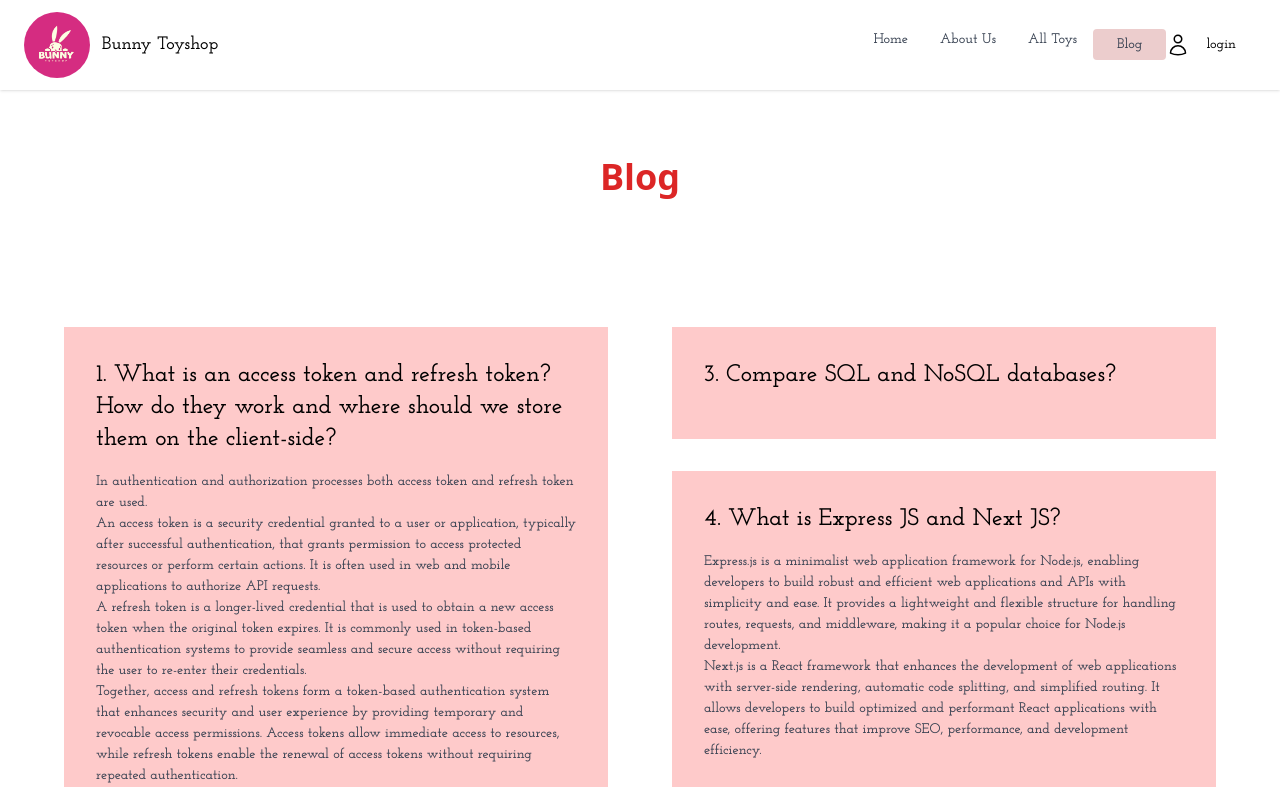
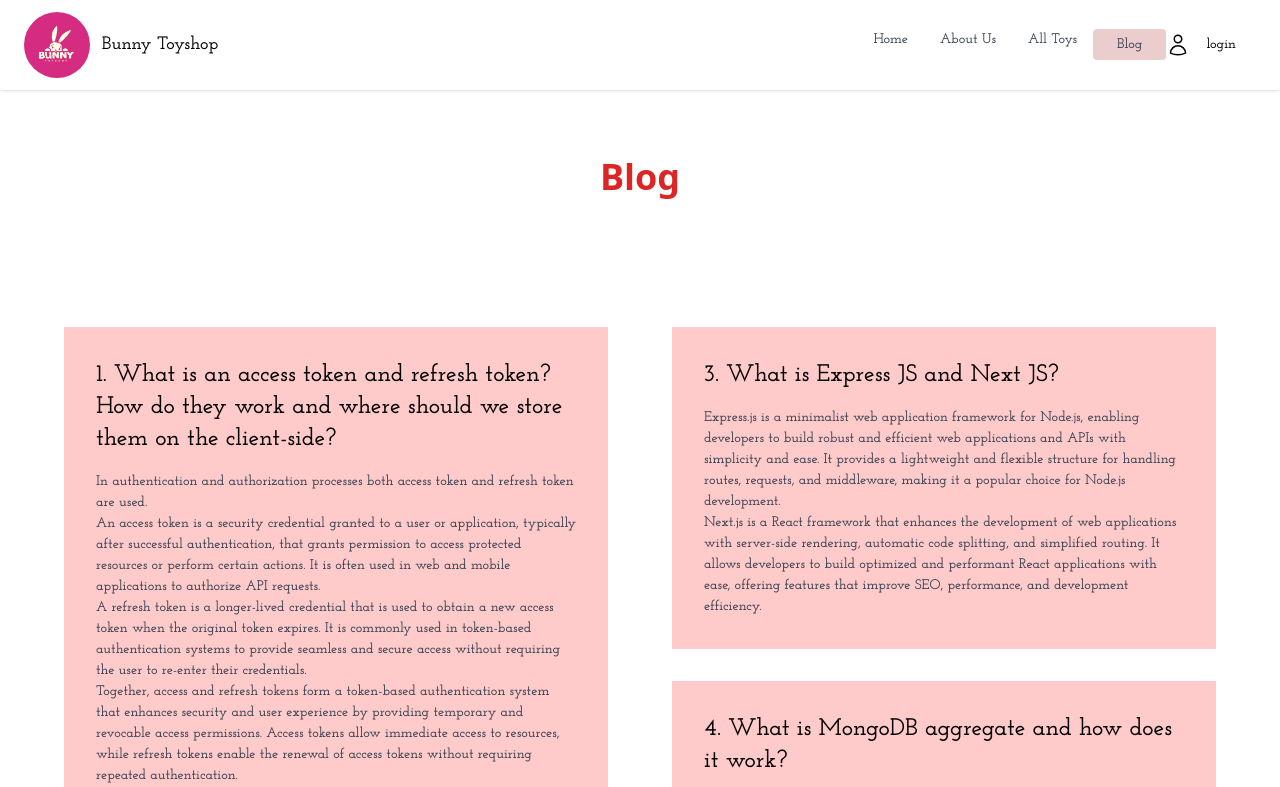
Before and after one commit to Tonniema/bunny-toyshop-client, a React (Vite) app: page /Blog in a window 1280 px wide. Shown: the top 787 px of the page. Built offline with nearby package versions, Linux system fonts and the light colour scheme; no server answers.

Commit message:
blog page edited

```diff
--- a/src/pages/AddToys.jsx
+++ b/src/pages/AddToys.jsx
@@ -155,5 +155,3 @@ const AddToys = () => {
 };
 
 export default AddToys;
-//
-//
--- a/src/pages/Blog/Blog.jsx
+++ b/src/pages/Blog/Blog.jsx
@@ -58,19 +58,21 @@ const Blog = () => {
                             <div className="space-y-8">
                                 <div className="bg-red-200 p-8">
                                     <h3 className="mb-4 text-2xl font-bold">
-                                        3. Compare SQL and NoSQL databases?
+                                        3. What is Express JS and Next JS?
                                     </h3>
                                     <p className="text-gray-700">
+                                        Express.js is a minimalist web application framework for Node.js, enabling developers to build robust and efficient web applications and APIs with simplicity and ease. It provides a lightweight and flexible structure for handling routes, requests, and middleware, making it a popular choice for Node.js development.<br />
+                                        Next.js is a React framework that enhances the development of web applications with server-side rendering, automatic code splitting, and simplified routing. It allows developers to build optimized and performant React applications with ease, offering features that improve SEO, performance, and development efficiency.
 
                                     </p>
                                 </div>
                                 <div className="bg-red-200 p-8">
                                     <h3 className="mb-4 text-2xl font-bold">
-                                        4. What is Express JS and Next JS?
+                                        4. What is MongoDB aggregate and how does it work?
                                     </h3>
                                     <p className="text-gray-700">
-                                        Express.js is a minimalist web application framework for Node.js, enabling developers to build robust and efficient web applications and APIs with simplicity and ease. It provides a lightweight and flexible structure for handling routes, requests, and middleware, making it a popular choice for Node.js development.<br />
-                                        Next.js is a React framework that enhances the development of web applications with server-side rendering, automatic code splitting, and simplified routing. It allows developers to build optimized and performant React applications with ease, offering features that improve SEO, performance, and development efficiency.
+                                    Aggregation is a way of processing a large number of documents in a collection by means of passing them through different stages. The stages make up what is known as a pipeline. The stages in a pipeline can filter, sort, group, reshape and modify documents that pass through the pipeline.
+
                                     </p>
                                 </div>
                             </div>
```
